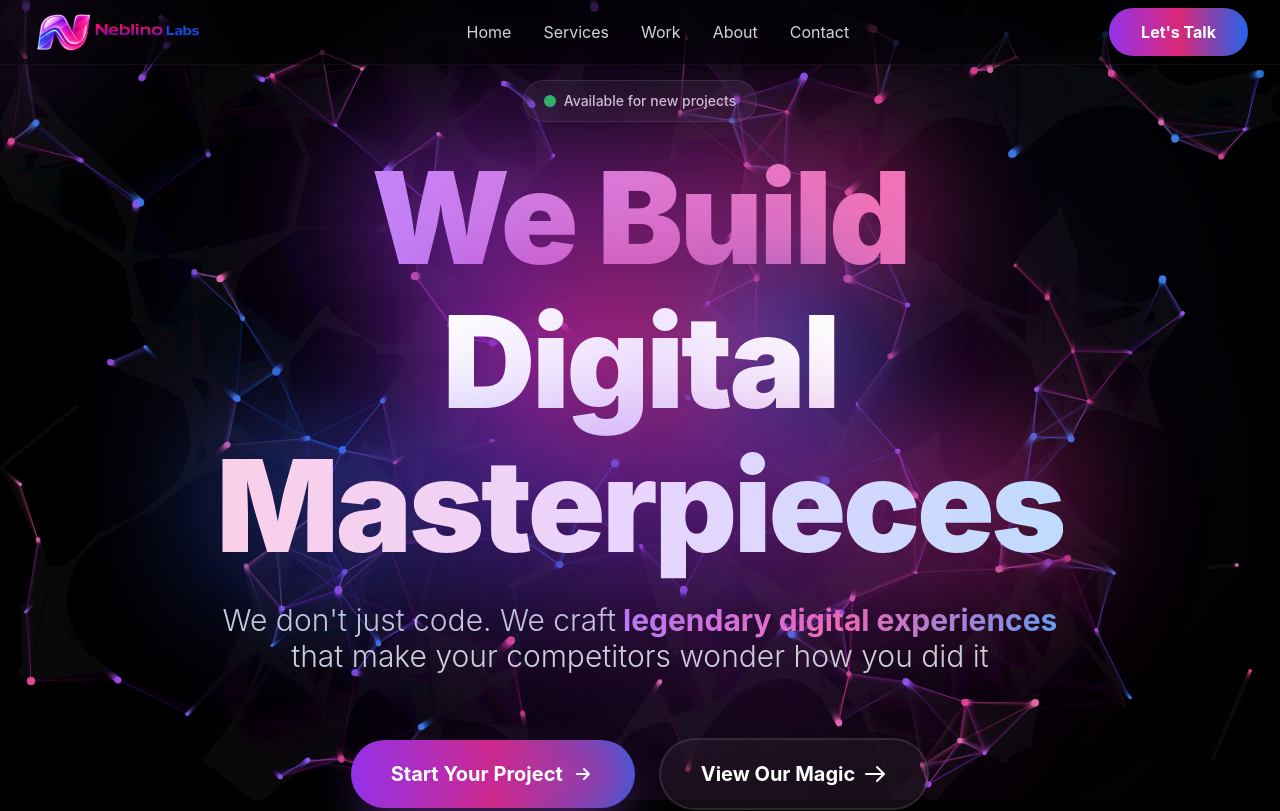
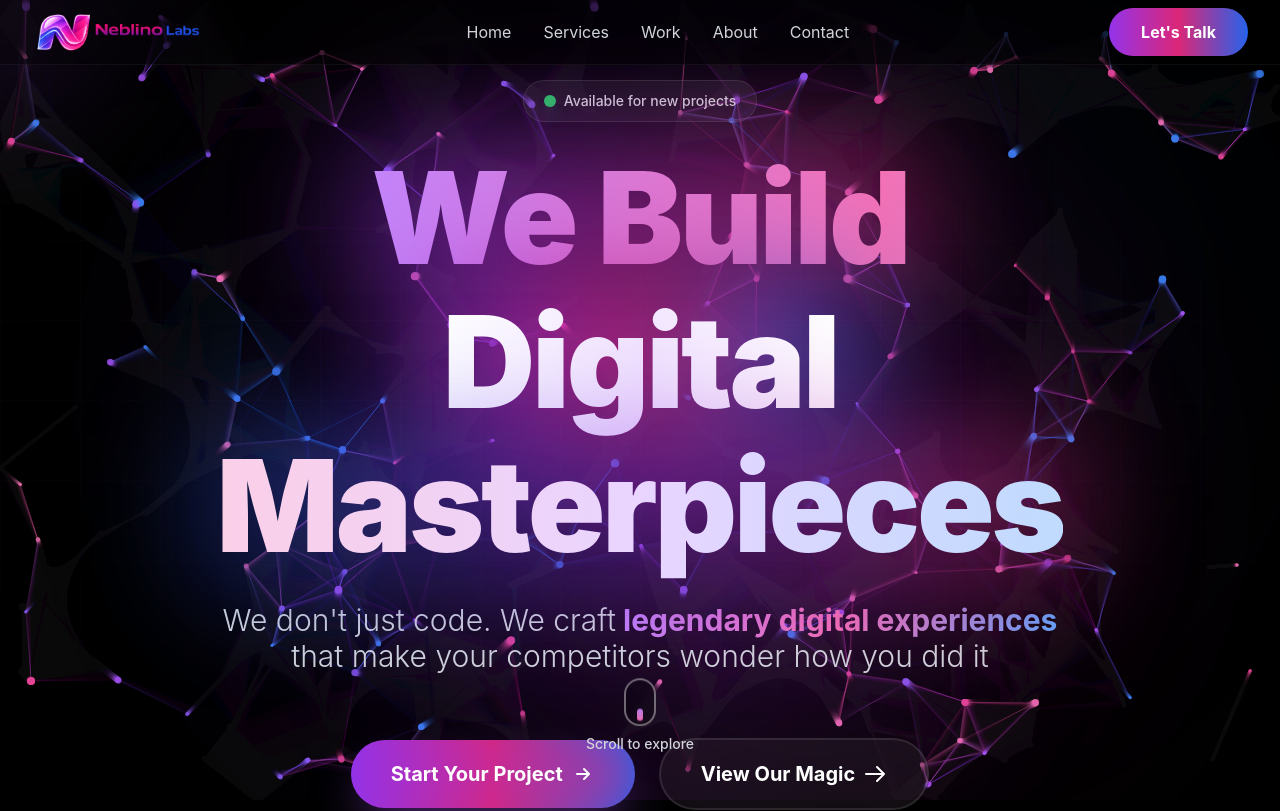
Before and after one commit to Zubair-IT/neblino-site, a Next.js app: page / in a window 1280 px wide. Shown: the top 811 px of the page. Built offline with nearby package versions, Linux system fonts and the light colour scheme.

Commit message:
Fix scroll indicator centering - use fixed positioning with flexbox for perfect center alignment on all devices

```diff
--- a/app/page.tsx
+++ b/app/page.tsx
@@ -330,10 +330,10 @@ export default function Home() {
           </div>
         </div>
 
-        {/* Animated Scroll Indicator - Positioned ABOVE stats */}
-        <div className="absolute bottom-4 sm:bottom-6 md:bottom-8 left-1/2 transform -translate-x-1/2 animate-bounce-slow z-30">
-          <a href="#services" className="flex flex-col items-center space-y-2 cursor-pointer group">
-            <div className="w-6 h-10 sm:w-7 sm:h-11 md:w-8 md:h-12 border-2 border-white/40 group-hover:border-white/60 rounded-full flex justify-center p-2 transition-colors">
+        {/* Animated Scroll Indicator - Fixed to viewport center */}
+        <div className="fixed bottom-4 sm:bottom-6 md:bottom-8 left-0 right-0 flex justify-center animate-bounce-slow z-30 pointer-events-none">
+          <a href="#services" className="flex flex-col items-center space-y-2 cursor-pointer group pointer-events-auto">
+            <div className="w-6 h-10 sm:w-7 sm:h-11 md:w-8 md:h-12 border-2 border-white/40 group-hover:border-white/60 rounded-full flex justify-center items-center p-2 transition-colors bg-black/20 backdrop-blur-sm">
               <div className="w-1 h-2 sm:w-1.5 sm:h-3 bg-gradient-to-b from-purple-400 to-pink-400 rounded-full animate-scroll" />
             </div>
             <span className="text-xs sm:text-sm text-gray-300 group-hover:text-white font-medium transition-colors">Scroll to explore</span>
```
Also changed, not shown: 4 other files (tests, documents, lock files or other folders).
